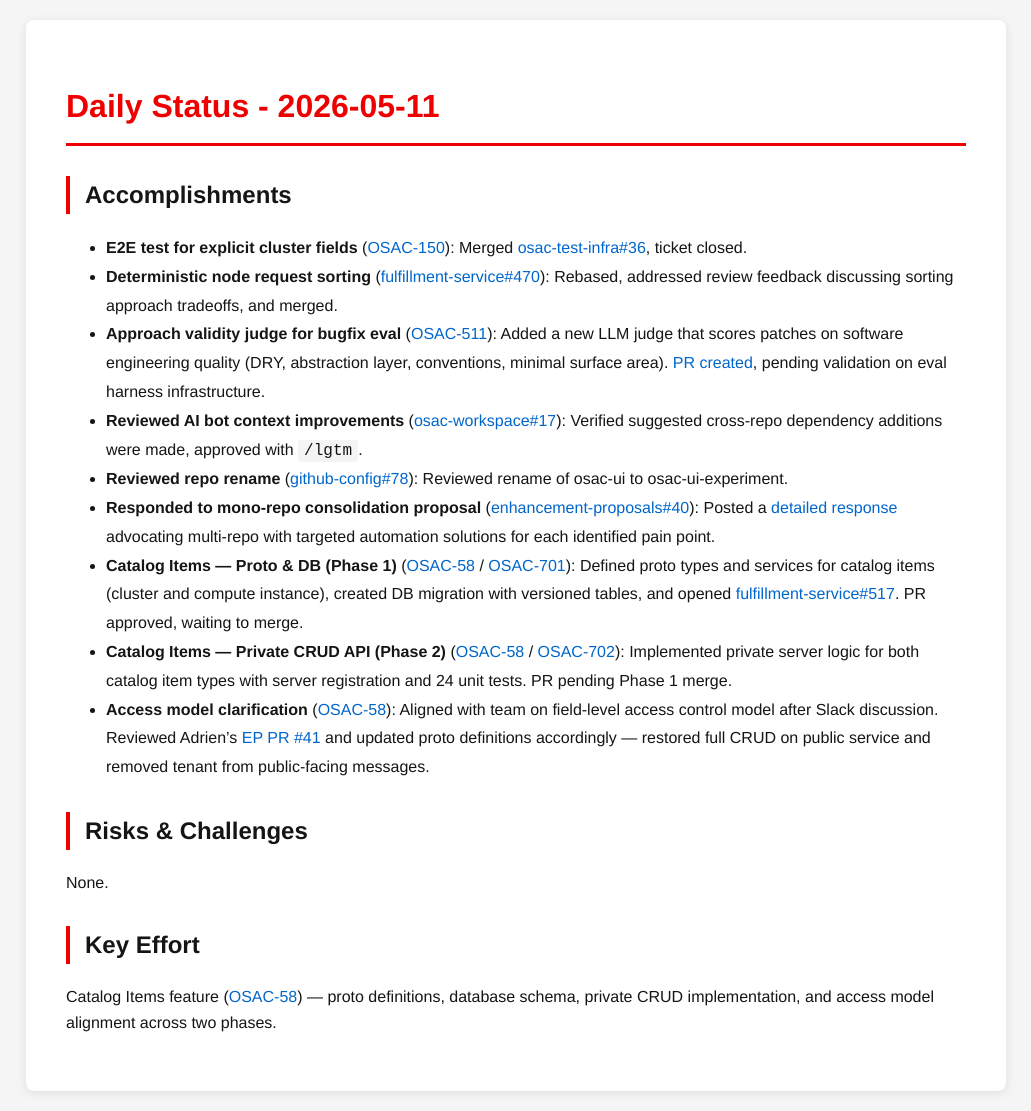
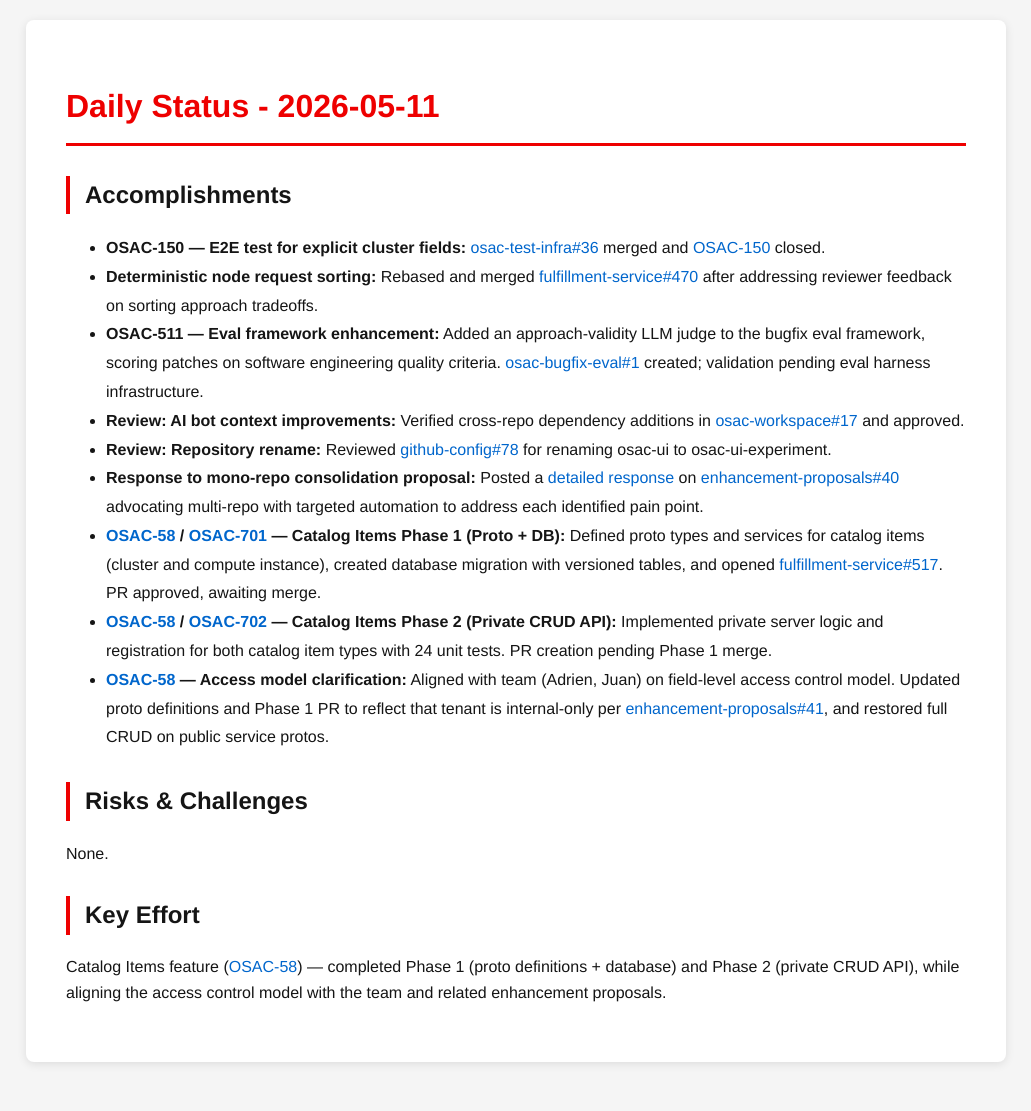
Before and after one commit to tzvatot/daily-status, a Jekyll site: the page built from 2026-05-11.md, in a window 1280 px wide. Shown: the whole page, without its empty margins (124-1155 px from the left). Built offline with Jekyll 4.4.1, drawn with Linux system fonts in a browser that asks for light colours; after the commit the page ends 1082 px from its top, so only the background shows below that.

Commit message:
Daily status update - 2026-05-11

```diff
--- a/2026-05-11.md
+++ b/2026-05-11.md
@@ -7,18 +7,18 @@ date: 2026-05-11
 # Daily Status - 2026-05-11
 
 ## Accomplishments
-- **E2E test for explicit cluster fields** ([OSAC-150](https://redhat.atlassian.net/browse/OSAC-150)): Merged [osac-test-infra#36](https://github.com/osac-project/osac-test-infra/pull/36), ticket closed.
-- **Deterministic node request sorting** ([fulfillment-service#470](https://github.com/osac-project/fulfillment-service/pull/470)): Rebased, addressed review feedback discussing sorting approach tradeoffs, and merged.
-- **Approach validity judge for bugfix eval** ([OSAC-511](https://redhat.atlassian.net/browse/OSAC-511)): Added a new LLM judge that scores patches on software engineering quality (DRY, abstraction layer, conventions, minimal surface area). [PR created](https://github.com/eranco74/osac-bugfix-eval/pull/1), pending validation on eval harness infrastructure.
-- **Reviewed AI bot context improvements** ([osac-workspace#17](https://github.com/osac-project/osac-workspace/pull/17)): Verified suggested cross-repo dependency additions were made, approved with `/lgtm`.
-- **Reviewed repo rename** ([github-config#78](https://github.com/osac-project/github-config/pull/78)): Reviewed rename of osac-ui to osac-ui-experiment.
-- **Responded to mono-repo consolidation proposal** ([enhancement-proposals#40](https://github.com/osac-project/enhancement-proposals/pull/40)): Posted a [detailed response](https://github.com/osac-project/enhancement-proposals/pull/40#issuecomment-4420565236) advocating multi-repo with targeted automation solutions for each identified pain point.
-- **Catalog Items — Proto & DB (Phase 1)** ([OSAC-58](https://redhat.atlassian.net/browse/OSAC-58) / [OSAC-701](https://redhat.atlassian.net/browse/OSAC-701)): Defined proto types and services for catalog items (cluster and compute instance), created DB migration with versioned tables, and opened [fulfillment-service#517](https://github.com/osac-project/fulfillment-service/pull/517). PR approved, waiting to merge.
-- **Catalog Items — Private CRUD API (Phase 2)** ([OSAC-58](https://redhat.atlassian.net/browse/OSAC-58) / [OSAC-702](https://redhat.atlassian.net/browse/OSAC-702)): Implemented private server logic for both catalog item types with server registration and 24 unit tests. PR pending Phase 1 merge.
-- **Access model clarification** ([OSAC-58](https://redhat.atlassian.net/browse/OSAC-58)): Aligned with team on field-level access control model after Slack discussion. Reviewed Adrien's [EP PR #41](https://github.com/osac-project/enhancement-proposals/pull/41) and updated proto definitions accordingly — restored full CRUD on public service and removed tenant from public-facing messages.
+- **OSAC-150 — E2E test for explicit cluster fields:** [osac-test-infra#36](https://github.com/osac-project/osac-test-infra/pull/36) merged and [OSAC-150](https://redhat.atlassian.net/browse/OSAC-150) closed.
+- **Deterministic node request sorting:** Rebased and merged [fulfillment-service#470](https://github.com/osac-project/fulfillment-service/pull/470) after addressing reviewer feedback on sorting approach tradeoffs.
+- **OSAC-511 — Eval framework enhancement:** Added an approach-validity LLM judge to the bugfix eval framework, scoring patches on software engineering quality criteria. [osac-bugfix-eval#1](https://github.com/eranco74/osac-bugfix-eval/pull/1) created; validation pending eval harness infrastructure.
+- **Review: AI bot context improvements:** Verified cross-repo dependency additions in [osac-workspace#17](https://github.com/osac-project/osac-workspace/pull/17) and approved.
+- **Review: Repository rename:** Reviewed [github-config#78](https://github.com/osac-project/github-config/pull/78) for renaming osac-ui to osac-ui-experiment.
+- **Response to mono-repo consolidation proposal:** Posted a [detailed response](https://github.com/osac-project/enhancement-proposals/pull/40#issuecomment-4420565236) on [enhancement-proposals#40](https://github.com/osac-project/enhancement-proposals/pull/40) advocating multi-repo with targeted automation to address each identified pain point.
+- **[OSAC-58](https://redhat.atlassian.net/browse/OSAC-58) / [OSAC-701](https://redhat.atlassian.net/browse/OSAC-701) — Catalog Items Phase 1 (Proto + DB):** Defined proto types and services for catalog items (cluster and compute instance), created database migration with versioned tables, and opened [fulfillment-service#517](https://github.com/osac-project/fulfillment-service/pull/517). PR approved, awaiting merge.
+- **[OSAC-58](https://redhat.atlassian.net/browse/OSAC-58) / [OSAC-702](https://redhat.atlassian.net/browse/OSAC-702) — Catalog Items Phase 2 (Private CRUD API):** Implemented private server logic and registration for both catalog item types with 24 unit tests. PR creation pending Phase 1 merge.
+- **[OSAC-58](https://redhat.atlassian.net/browse/OSAC-58) — Access model clarification:** Aligned with team (Adrien, Juan) on field-level access control model. Updated proto definitions and Phase 1 PR to reflect that tenant is internal-only per [enhancement-proposals#41](https://github.com/osac-project/enhancement-proposals/pull/41), and restored full CRUD on public service protos.
 
 ## Risks & Challenges
 None.
 
 ## Key Effort
-Catalog Items feature ([OSAC-58](https://redhat.atlassian.net/browse/OSAC-58)) — proto definitions, database schema, private CRUD implementation, and access model alignment across two phases.
+Catalog Items feature ([OSAC-58](https://redhat.atlassian.net/browse/OSAC-58)) — completed Phase 1 (proto definitions + database) and Phase 2 (private CRUD API), while aligning the access control model with the team and related enhancement proposals.
```
